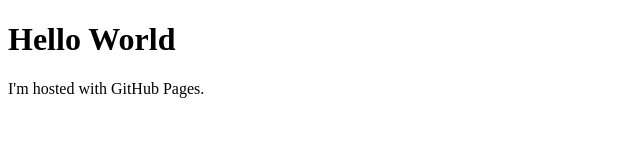
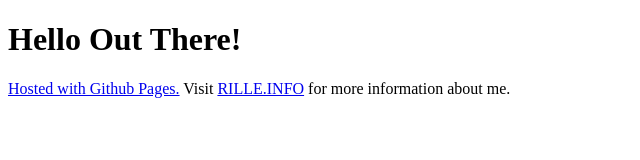
Before and after one commit to RilleWebDev/RilleWebDev-github, a plain HTML site: page index.html in a window 1280 px wide. Shown: the whole page, without its empty margins (0-640 px from the left). Drawn offline with Linux system fonts and the light colour scheme.

Commit message:
Update index.html
added some links for github pages and my other website.

```diff
--- a/index.html
+++ b/index.html
@@ -1,7 +1,8 @@
 <!DOCTYPE html>
 <html>
 <body>
-<h1>Hello World</h1>
-<p>I'm hosted with GitHub Pages.</p>
+<h1>Hello Out There!</h1>
+<p><a href="https://pages.github.com/">Hosted with Github Pages.</a>
+Visit <a href="https://rille.info/">RILLE.INFO</a> for more information about me.</p>
 </body>
 </html>
```
